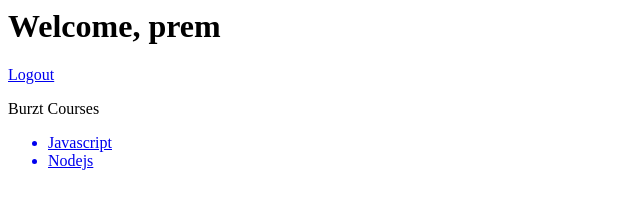
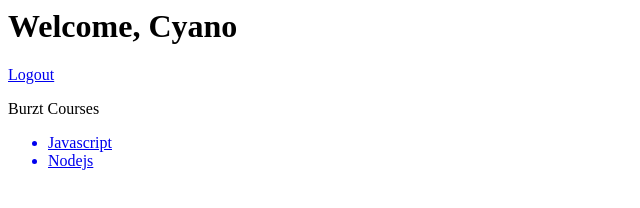
Before and after one commit to cyanoprem/html-exercise-project, a plain HTML site: page courses.html in a window 1280 px wide. Shown: the full height of the page, 0-640 px from the left. Drawn offline with Linux system fonts and the light colour scheme.

Commit message:
Change in courses.html

```diff
--- a/courses.html
+++ b/courses.html
@@ -5,7 +5,7 @@
 </head>
 
 <body>
-  <h1>Welcome, prem</h1>
+  <h1>Welcome, Cyano</h1>
   <a href="index.html">Logout</a>
   <p>Burzt Courses</p>
 
```
